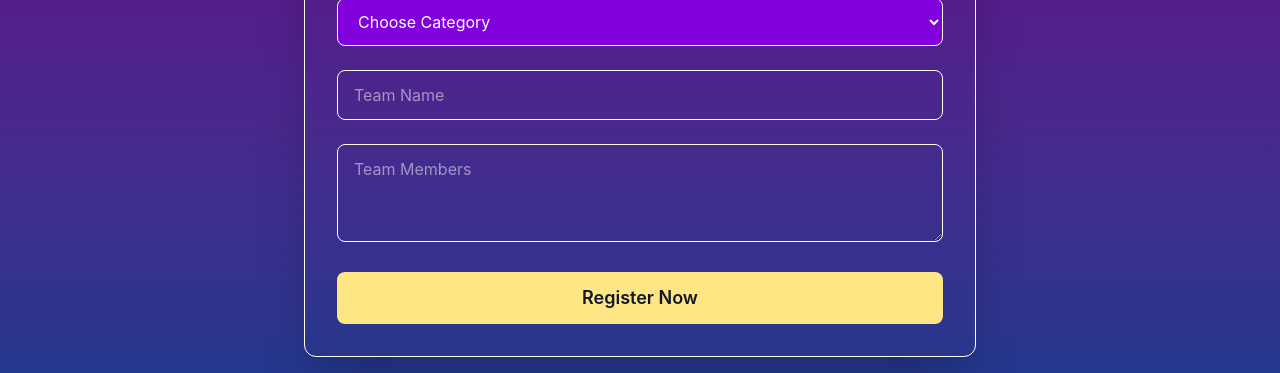
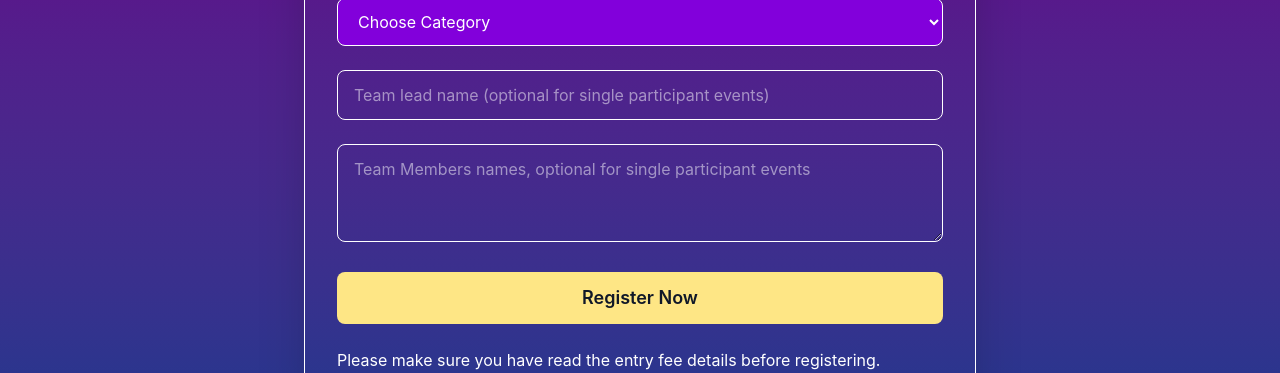
Before and after one commit to VaidyaPranav/cezarfrountend, a React (Vite) app: page /register in a window 1280 px wide. Shown: the part 579-952 px from the top of the page. Built offline with nearby package versions, Linux system fonts and the light colour scheme; no server answers.

Commit message:
made event changes

```diff
--- a/src/pages/EventDetails.jsx
+++ b/src/pages/EventDetails.jsx
@@ -135,24 +135,7 @@ export default function EventDetails() {
               )}
 
               {/* RULES FOR NON-SPORTS */}
-              {event.category !== "Sports" && (
-                <div className="mb-12">
 
-                  <h2 className="font-poppins font-bold text-2xl sm:text-3xl mb-6">
-                    Rules & Guidelines
-                  </h2>
-
-                  <ul className="space-y-3">
-                    {event.rules?.map((rule, index) => (
-                      <li key={index} className="font-inter text-gray-300 flex gap-3">
-                        <span className="text-amber-300 font-bold">✓</span>
-                        <span>{rule}</span>
-                      </li>
-                    ))}
-                  </ul>
-
-                </div>
-              )}
 
             </div>
 
--- a/src/pages/Register.jsx
+++ b/src/pages/Register.jsx
@@ -134,7 +134,7 @@ export default function Register() {
               <option value="">Choose Event</option>
 
               {eventsData
-                .filter(e => ["Technical","Non-Technical"].includes(e.category))
+                .filter(e => ["Technical"].includes(e.category))
                 .map(e => (
                   <option key={e.id} value={e.title}>
                     {e.title}
@@ -162,7 +162,7 @@ export default function Register() {
               name="teamName"
               value={formData.teamName}
               onChange={handleChange}
-              placeholder="Team Name"
+              placeholder="Team lead name (optional for single participant events)"
               className="w-full px-4 py-3 rounded-lg bg-dark-purple/50 border border-purple-light/30"
             />
 
@@ -170,7 +170,7 @@ export default function Register() {
               name="teamMembers"
               value={formData.teamMembers}
               onChange={handleChange}
-              placeholder="Team Members"
+              placeholder="Team Members names, optional for single participant events"
               rows="3"
               className="w-full px-4 py-3 rounded-lg bg-dark-purple/50 border border-purple-light/30"
             />
@@ -182,6 +182,8 @@ export default function Register() {
               Register Now
             </button>
 
+            <p>Please make sure you have read the entry fee details before registering.</p>
+
           </form>
 
           )}
```
